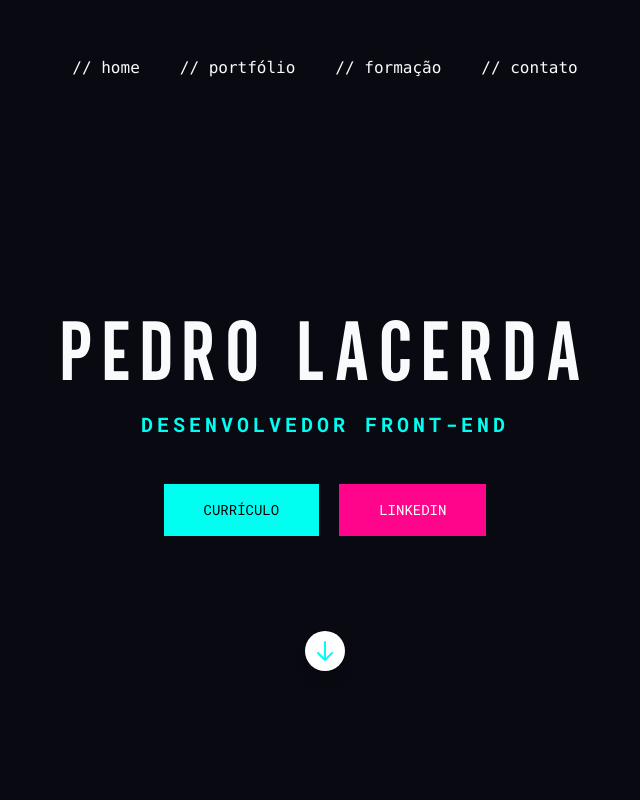
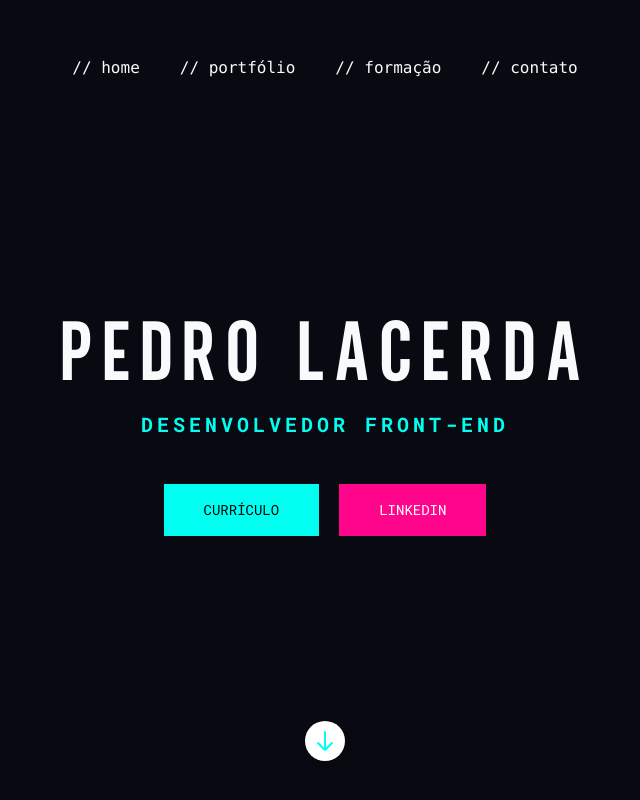
Before and after one commit to pedromakaveli/portfolio, a Vue app: page / in a window 1280 px wide. Shown: the top 800 px of the page, without its empty margins (315-955 px from the left). Built offline with nearby package versions, Linux system fonts and the light colour scheme.

Commit message:
Push the arrow icon down

```diff
--- a/src/App.vue
+++ b/src/App.vue
@@ -29,7 +29,7 @@
           <a class="bg-pink text-white pt-4 pb-4 px-10 uppercase font-roboto-mono" href="#">Linkedin</a>
         </div>
 
-        <div class="cursor-pointer animate-bounce bg-white dark:bg-slate-800 p-2 w-10 h-10 ring-1 ring-slate-900/5 dark:ring-slate-200/20 shadow-lg rounded-full flex items-center justify-center">
+        <div class="relative top-[90px] cursor-pointer animate-bounce bg-white dark:bg-slate-800 p-2 w-10 h-10 ring-1 ring-slate-900/5 dark:ring-slate-200/20 shadow-lg rounded-full flex items-center justify-center">
           <svg class="w-6 h-6 text-cyan-bright" fill="none" stroke-linecap="round" stroke-linejoin="round" stroke-width="2" viewBox="0 0 24 24" stroke="currentColor">
             <path d="M19 14l-7 7m0 0l-7-7m7 7V3"></path>
           </svg>
```
